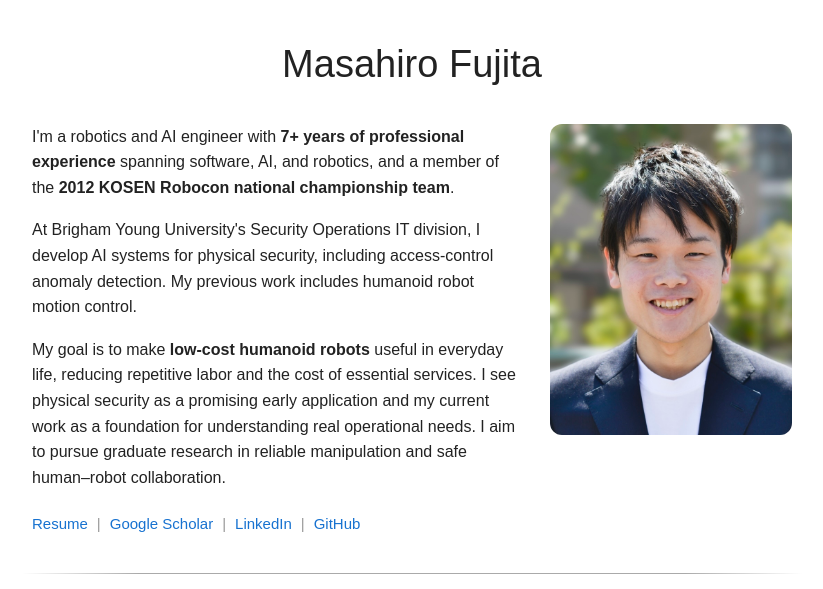
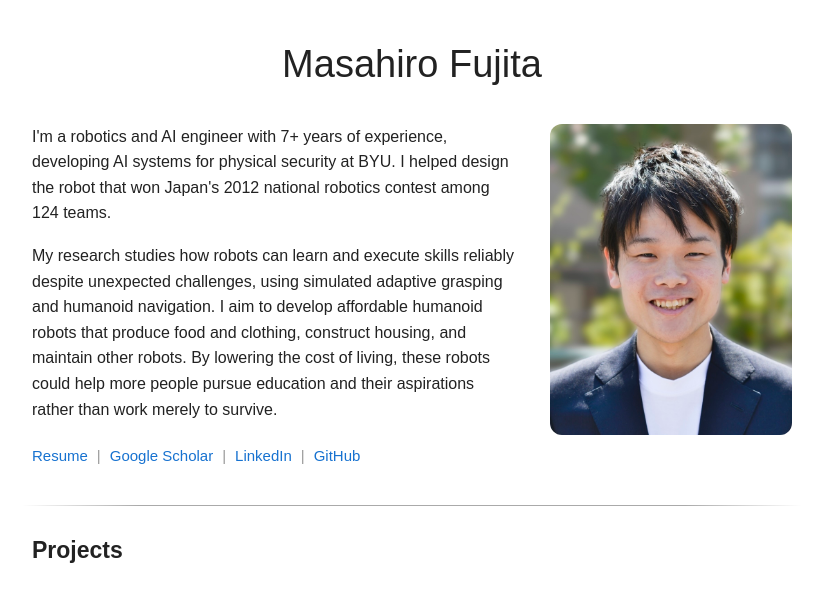
Before and after one commit to fujitamasahir/fujitamasahir.github.io, a plain HTML site: page index.html in a window 1280 px wide. Shown: the top 589 px of the page, without its empty margins (228-1051 px from the left). Drawn offline with Linux system fonts and the light colour scheme.

Commit message:
Update homepage bio to align with research goals

```diff
--- a/index.html
+++ b/index.html
@@ -75,9 +75,8 @@ section.work{padding-left:0;padding-right:0}
 <h1>Masahiro Fujita</h1>
 <section class="intro" id="about" aria-label="About Masahiro">
 <div class="bio">
-<p>I'm a robotics and AI engineer with <strong>7+ years of professional experience</strong> spanning software, AI, and robotics, and a member of the <strong>2012 KOSEN Robocon national championship team</strong>.</p>
-<p>At Brigham Young University's Security Operations IT division, I develop AI systems for physical security, including access-control anomaly detection. My previous work includes humanoid robot motion control.</p>
-<p>My goal is to make <strong>low-cost humanoid robots</strong> useful in everyday life, reducing repetitive labor and the cost of essential services. I see physical security as a promising early application and my current work as a foundation for understanding real operational needs. I aim to pursue graduate research in reliable manipulation and safe human–robot collaboration.</p>
+<p>I'm a robotics and AI engineer with 7+ years of experience, developing AI systems for physical security at BYU. I helped design the robot that won Japan's 2012 national robotics contest among 124 teams.</p>
+<p>My research studies how robots can learn and execute skills reliably despite unexpected challenges, using simulated adaptive grasping and humanoid navigation. I aim to develop affordable humanoid robots that produce food and clothing, construct housing, and maintain other robots. By lowering the cost of living, these robots could help more people pursue education and their aspirations rather than work merely to survive.</p>
 <nav class="profile-links" aria-label="Professional profiles">
 <a href="assets/Masahiro_Fujita_Resume.pdf" target="_blank" rel="noopener">Resume</a><span class="separator" aria-hidden="true">|</span>
 <a href="https://scholar.google.com/citations?user=4_Z2m-4AAAAJ">Google Scholar</a><span class="separator" aria-hidden="true">|</span>
```
